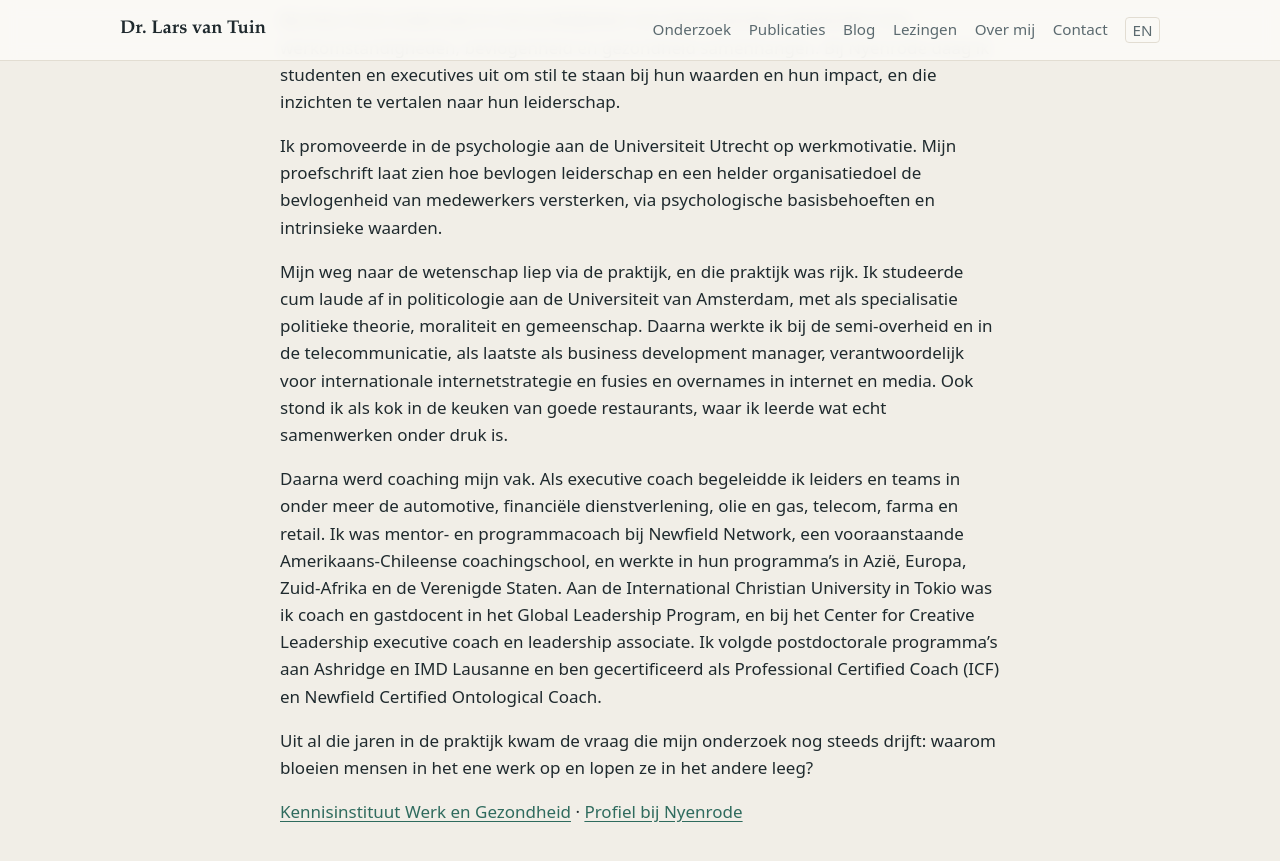
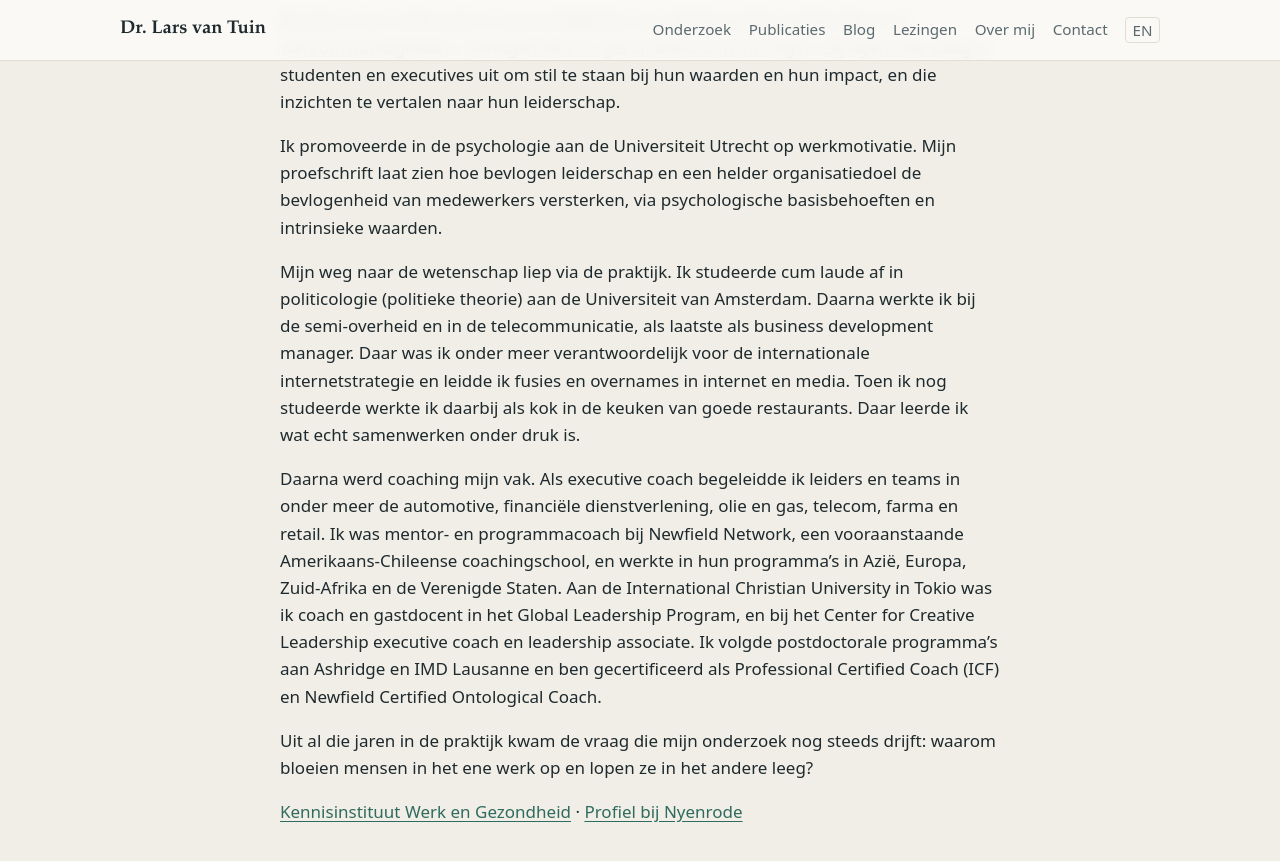
Before and after one commit to larsvantuin/website, a Jekyll site: the page built from index.html, in a window 1280 px wide and 900 px high, scrolled down 6081 px. Shown: the top 861 px of the window. Built offline with Jekyll 4.4.1, drawn with Linux system fonts in a browser that asks for light colours.

Commit message:
Loopbaantekst aangepast
Co-Authored-By: Claude Opus 5.5 <noreply@anthropic.com>
Claude-Session: https://claude.ai/code/session_01JLiW56dra78zm9y6Qetye6

```diff
--- a/en/index.html
+++ b/en/index.html
@@ -84,7 +84,7 @@ description: "Research, lectures and talks on leadership, motivation, work engag
     <p>I am affiliated with the Knowledge Institute of Work and Health of Arbo Unie and an Associate Professor at Nyenrode Business University, the Netherlands. I study the psychology of leadership, motivation, meaning and sustainable engagement at work. What drives me: showing how small changes in self-awareness, behaviour and the work environment can strengthen motivation and meaning.</p>
     <p>At Arbo Unie I use occupational health data from tens of thousands of workers to study how working conditions, engagement and health are related. At Nyenrode I challenge students and executives to reflect on their values and impact, and to translate those insights into their leadership.</p>
     <p>I received my PhD in psychology from Utrecht University on work motivation. My dissertation shows how engaging leadership and a clear corporate purpose strengthen employee engagement through basic psychological needs and intrinsic values.</p>
-    <p>My path to academia ran through practice, and a rich practice it was. I graduated cum laude in political science from the University of Amsterdam, specialising in political theory, morality and community. I then worked in the semi-public sector and in telecommunications, most recently as business development manager responsible for international internet strategy and mergers and acquisitions in internet and media. I also worked as a chef in fine restaurants, where I learned what real teamwork under pressure means.</p>
+    <p>My path to academia ran through practice. I graduated cum laude in political science (political theory) from the University of Amsterdam. I then worked in the semi-public sector and in telecommunications, most recently as business development manager. There I was responsible, among other things, for international internet strategy and led mergers and acquisitions in internet and media. While still a student, I also worked as a chef in fine restaurants, where I learned what real teamwork under pressure means.</p>
     <p>Coaching then became my profession. As an executive coach I worked with leaders and teams in industries including automotive, financial services, oil and gas, telecom, pharma and retail. I was a mentor and program coach with Newfield Network, a leading American-Chilean coaching school, working in their programs in Asia, Europe, South Africa and the United States. At International Christian University in Tokyo I was a coach and guest lecturer in the Global Leadership Program, and at the Center for Creative Leadership an executive coach and leadership associate. I completed postgraduate programs at Ashridge and IMD Lausanne and am certified as a Professional Certified Coach (ICF) and Newfield Certified Ontological Coach.</p>
     <p>All those years in practice gave me the question that still drives my research: why do people flourish in one job and burn out in another?</p>
     <p><a href="{{ p.links.kennisinstituut }}">Knowledge Institute of Work and Health</a> · <a href="{{ p.links.nyenrode }}">Profile at Nyenrode</a></p>
--- a/index.html
+++ b/index.html
@@ -97,7 +97,7 @@ layout: default
     <p>Ik ben verbonden aan het Kennisinstituut Werk en Gezondheid van Arbo Unie en als universitair hoofddocent aan Nyenrode Business Universiteit. Ik onderzoek de psychologie van leiderschap, motivatie, betekenis en duurzame bevlogenheid in werk. Wat me drijft: laten zien hoe kleine veranderingen in zelfbewustzijn, gedrag en werkomgeving motivatie en betekenis kunnen versterken.</p>
     <p>Bij Arbo Unie onderzoek ik met praktijkdata van tienduizenden werkenden hoe werkomstandigheden, bevlogenheid en gezondheid samenhangen. Bij Nyenrode daag ik studenten en executives uit om stil te staan bij hun waarden en hun impact, en die inzichten te vertalen naar hun leiderschap.</p>
     <p>Ik promoveerde in de psychologie aan de Universiteit Utrecht op werkmotivatie. Mijn proefschrift laat zien hoe bevlogen leiderschap en een helder organisatiedoel de bevlogenheid van medewerkers versterken, via psychologische basisbehoeften en intrinsieke waarden.</p>
-    <p>Mijn weg naar de wetenschap liep via de praktijk, en die praktijk was rijk. Ik studeerde cum laude af in politicologie aan de Universiteit van Amsterdam, met als specialisatie politieke theorie, moraliteit en gemeenschap. Daarna werkte ik bij de semi-overheid en in de telecommunicatie, als laatste als business development manager, verantwoordelijk voor internationale internetstrategie en fusies en overnames in internet en media. Ook stond ik als kok in de keuken van goede restaurants, waar ik leerde wat echt samenwerken onder druk is.</p>
+    <p>Mijn weg naar de wetenschap liep via de praktijk. Ik studeerde cum laude af in politicologie (politieke theorie) aan de Universiteit van Amsterdam. Daarna werkte ik bij de semi-overheid en in de telecommunicatie, als laatste als business development manager. Daar was ik onder meer verantwoordelijk voor de internationale internetstrategie en leidde ik fusies en overnames in internet en media. Toen ik nog studeerde werkte ik daarbij als kok in de keuken van goede restaurants. Daar leerde ik wat echt samenwerken onder druk is.</p>
     <p>Daarna werd coaching mijn vak. Als executive coach begeleidde ik leiders en teams in onder meer de automotive, financiële dienstverlening, olie en gas, telecom, farma en retail. Ik was mentor- en programmacoach bij Newfield Network, een vooraanstaande Amerikaans-Chileense coachingschool, en werkte in hun programma’s in Azië, Europa, Zuid-Afrika en de Verenigde Staten. Aan de International Christian University in Tokio was ik coach en gastdocent in het Global Leadership Program, en bij het Center for Creative Leadership executive coach en leadership associate. Ik volgde postdoctorale programma’s aan Ashridge en IMD Lausanne en ben gecertificeerd als Professional Certified Coach (ICF) en Newfield Certified Ontological Coach.</p>
     <p>Uit al die jaren in de praktijk kwam de vraag die mijn onderzoek nog steeds drijft: waarom bloeien mensen in het ene werk op en lopen ze in het andere leeg?</p>
     <p><a href="{{ p.links.kennisinstituut }}">Kennisinstituut Werk en Gezondheid</a> · <a href="{{ p.links.nyenrode }}">Profiel bij Nyenrode</a></p>
```
